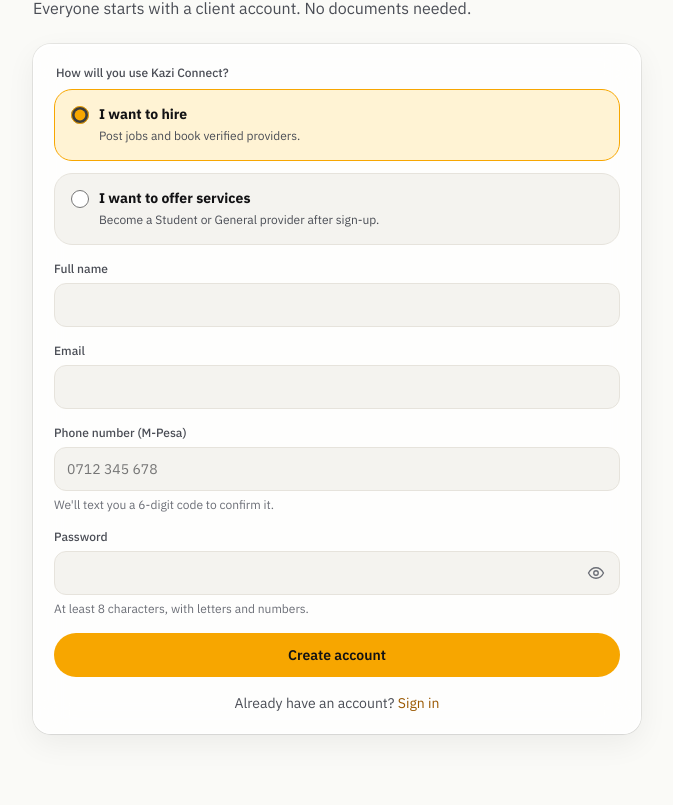
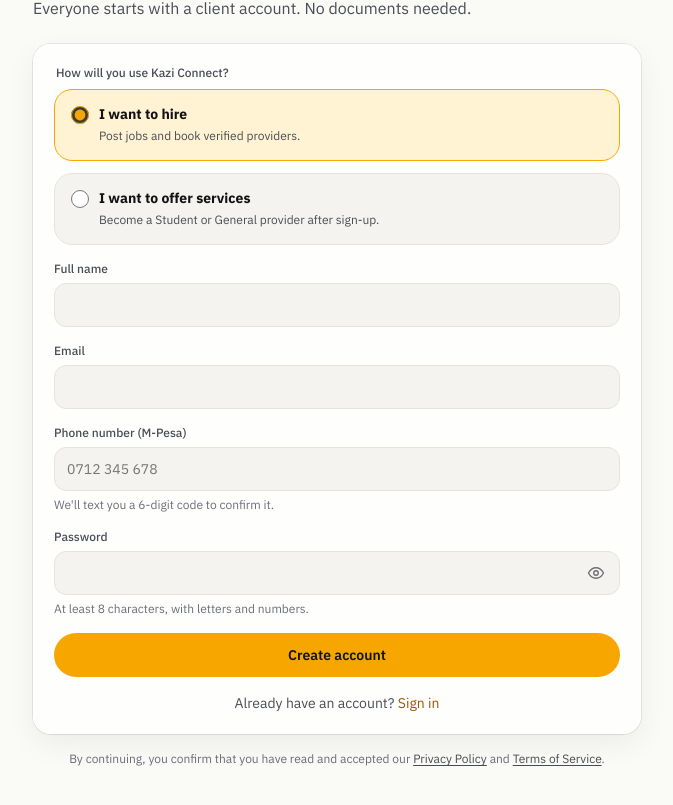
Before and after one commit to Finn-tech-art/Kazi-Connect, a React (Vite) app in the folder frontend/: page /signup in a window 1280 px wide. Shown: the part 185-990 px from the top of the page, without its empty margins (303-976 px from the left). Built offline with nearby package versions, Linux system fonts and the light colour scheme; no server answers.

Commit message:
Privacy policy

```diff
--- a/frontend/src/pages/SignUp.tsx
+++ b/frontend/src/pages/SignUp.tsx
@@ -96,6 +96,10 @@ export default function SignUp() {
           Already have an account? <Link to="/signin">Sign in</Link>
         </p>
       </form>
+      <p className="legal-note">
+        By continuing, you confirm that you have read and accepted our <Link to="/privacy">Privacy Policy</Link> and{' '}
+        <Link to="/terms">Terms of Service</Link>.
+      </p>
     </main>
   )
 }
--- a/frontend/src/styles.css
+++ b/frontend/src/styles.css
@@ -505,3 +505,8 @@ details.card ul { margin-top: 12px; }
 }
 .password-toggle:hover { color: var(--text); background: var(--bg-elevated); }
 .password-toggle[aria-pressed='true'] { color: var(--accent-ink); }
+
+/* Small print under a form, e.g. the terms note on sign-up */
+.legal-note { margin-top: 16px; text-align: center; color: var(--text-muted); font-size: 12px; line-height: 18px; }
+.legal-note a { color: var(--text-secondary); text-decoration: underline; text-underline-offset: 2px; }
+.legal-note a:hover { color: var(--accent-ink); }
```
